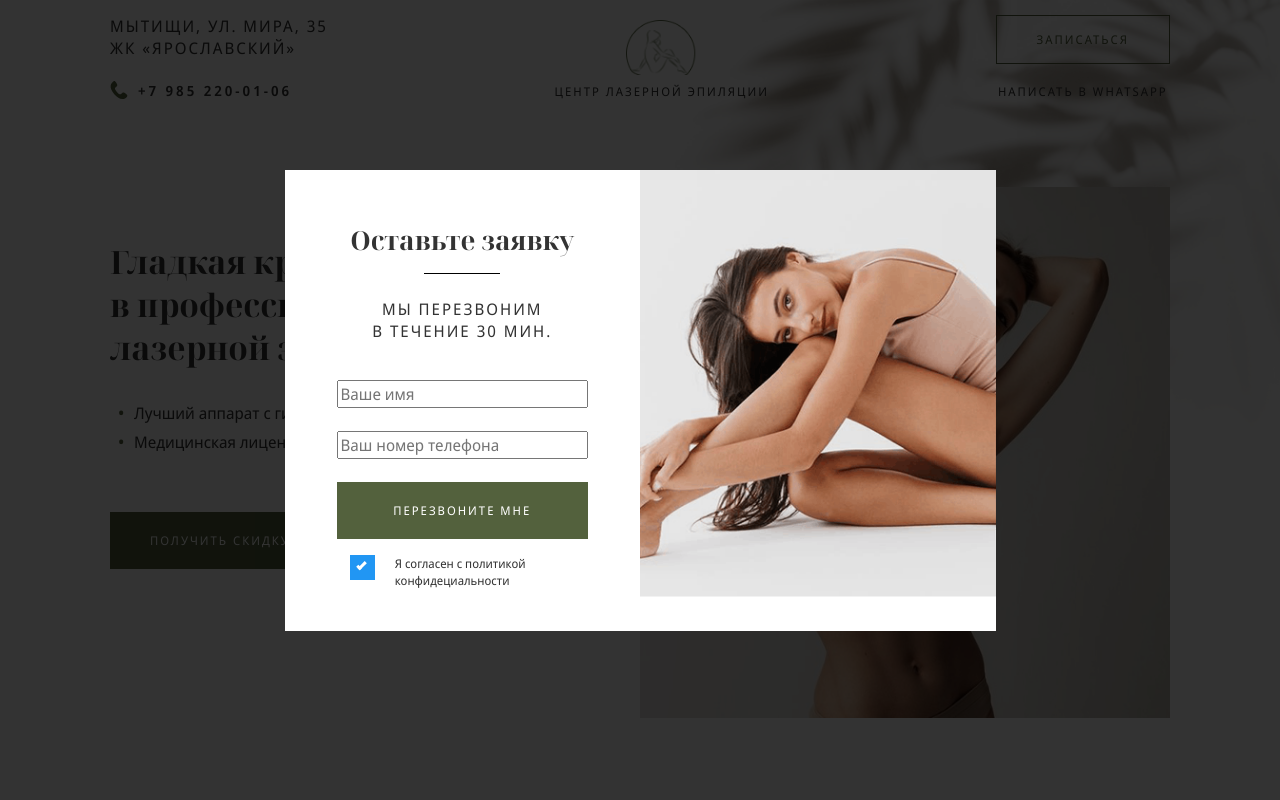
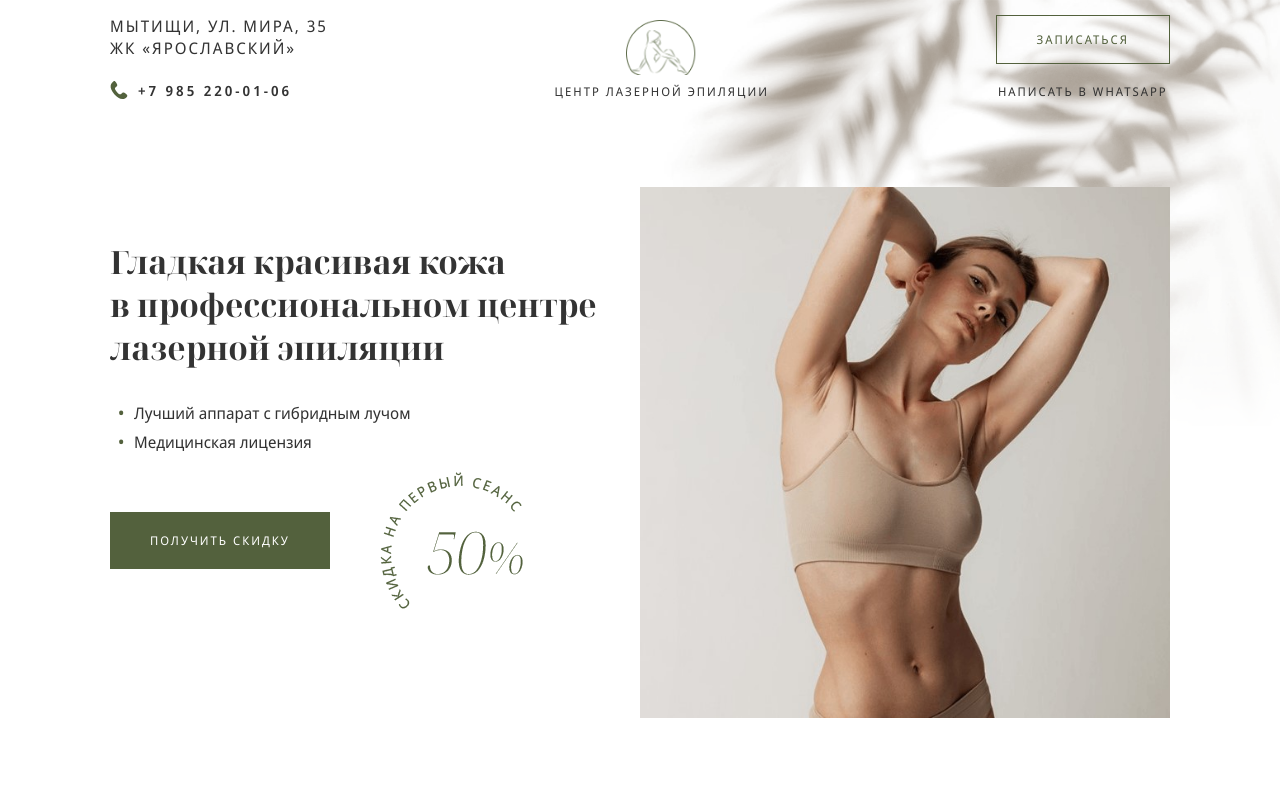
Before and after one commit to rdavydov/laser-epilation, a website: page index.html in a window 1280 px wide. Shown: the top 800 px of the page. Drawn offline with nearby package versions, Linux system fonts and the light colour scheme.

Commit message:
Update index.html

```diff
--- a/index.html
+++ b/index.html
@@ -138,7 +138,7 @@
 </head>
 <body>
 
-	<div class="modal">
+	<div class="modal" style="display: none;">
 		<div class="modal-inner">
 			<div class="left">
 				<h1 class="italic center modal_italic">
```
